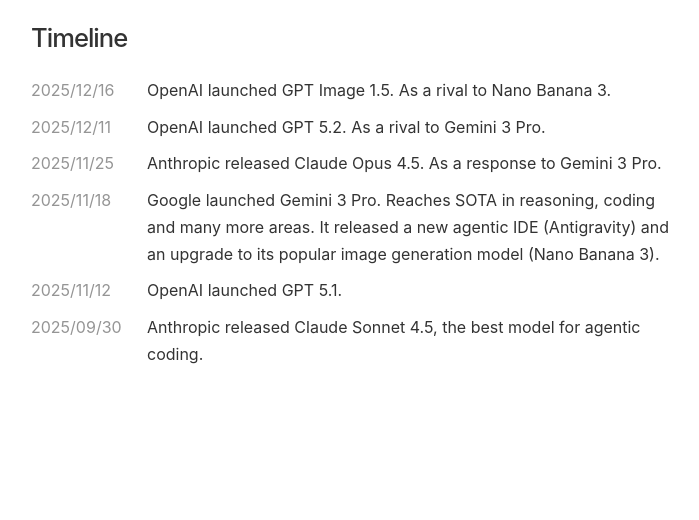
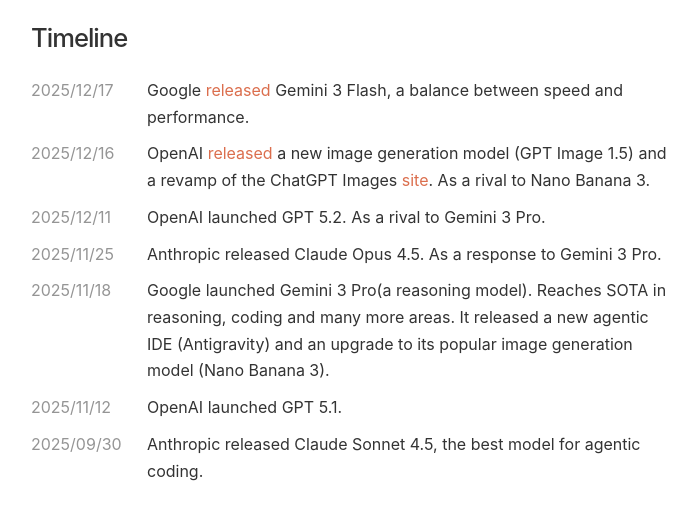
Before and after one commit to lvterry/lvterry.github.io, a Jekyll site: the page built from timeline.html, in a window 1280 px wide. Shown: the top 520 px of the page, without its empty margins (289-988 px from the left). Built offline with Jekyll 4.4.1, drawn with Linux system fonts in a browser that asks for light colours.

Commit message:
Update timeline.html

```diff
--- a/timeline.html
+++ b/timeline.html
@@ -7,8 +7,12 @@
   <div class="container">
     <h1>Timeline</h1>
     <div class="timeline-item">
+        <div class="weak">2025/12/17</div>
+        <div>Google <a href="https://blog.google/products/gemini/gemini-3-flash/">released</a> Gemini 3 Flash, a balance between speed and performance.</div>
+    </div>
+    <div class="timeline-item">
         <div class="weak">2025/12/16</div>
-        <div>OpenAI launched GPT Image 1.5. As a rival to Nano Banana 3.</div>
+        <div>OpenAI <a href="https://openai.com/index/new-chatgpt-images-is-here/">released</a> a new image generation model (GPT Image 1.5) and a revamp of the ChatGPT Images <a href="https://chatgpt.com/images/">site</a>. As a rival to Nano Banana 3.</div>
     </div>
     <div class="timeline-item">
         <div class="weak">2025/12/11</div>
@@ -20,7 +24,7 @@
     </div>
     <div class="timeline-item">
         <div class="weak">2025/11/18</div>
-        <div>Google launched Gemini 3 Pro. Reaches SOTA in reasoning, coding and many more areas. It released a new agentic IDE (Antigravity) and an upgrade to its popular image generation model (Nano Banana 3).</div>
+        <div>Google launched Gemini 3 Pro(a reasoning model). Reaches SOTA in reasoning, coding and many more areas. It released a new agentic IDE (Antigravity) and an upgrade to its popular image generation model (Nano Banana 3).</div>
     </div>
     <div class="timeline-item">
         <div class="weak">2025/11/12</div>
```
